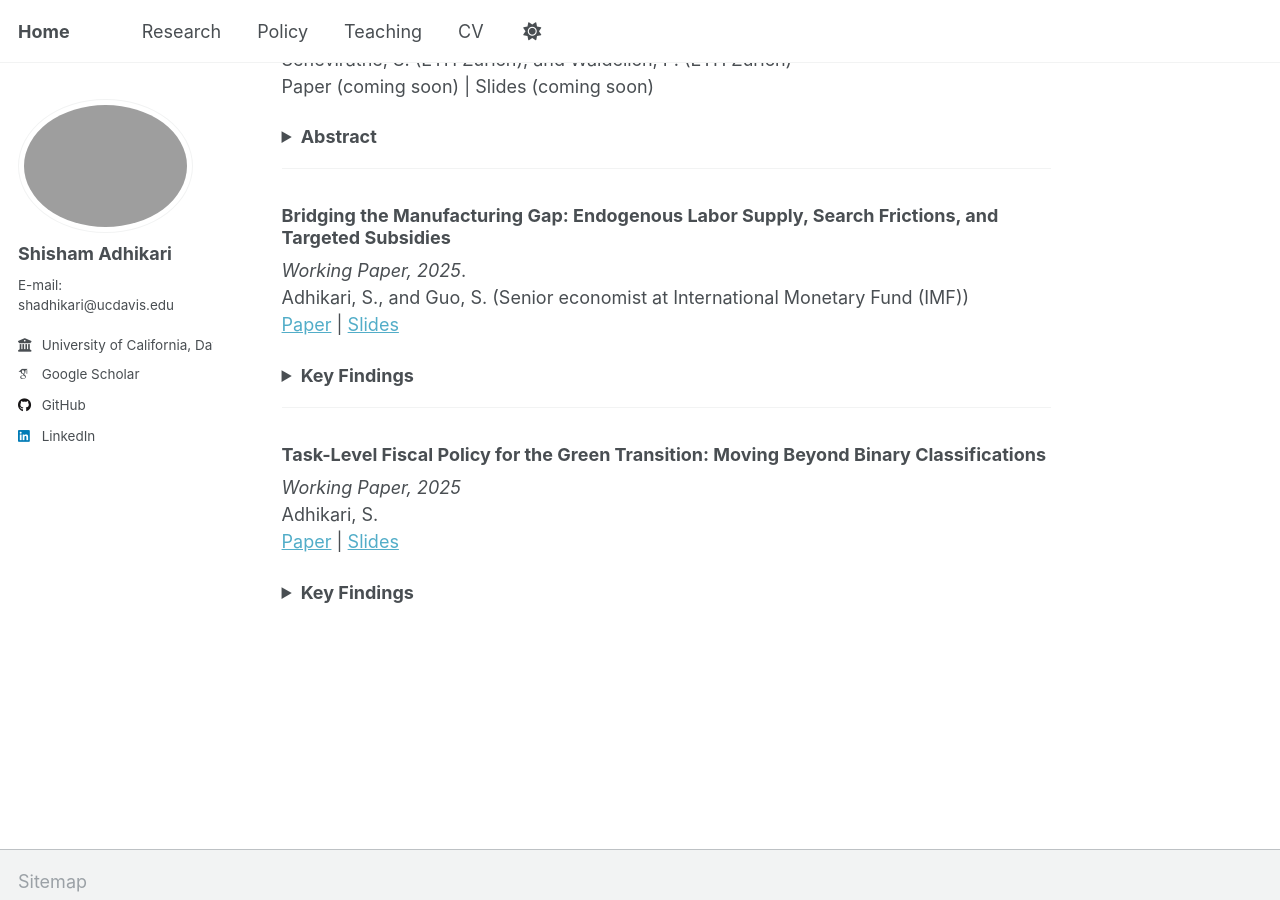
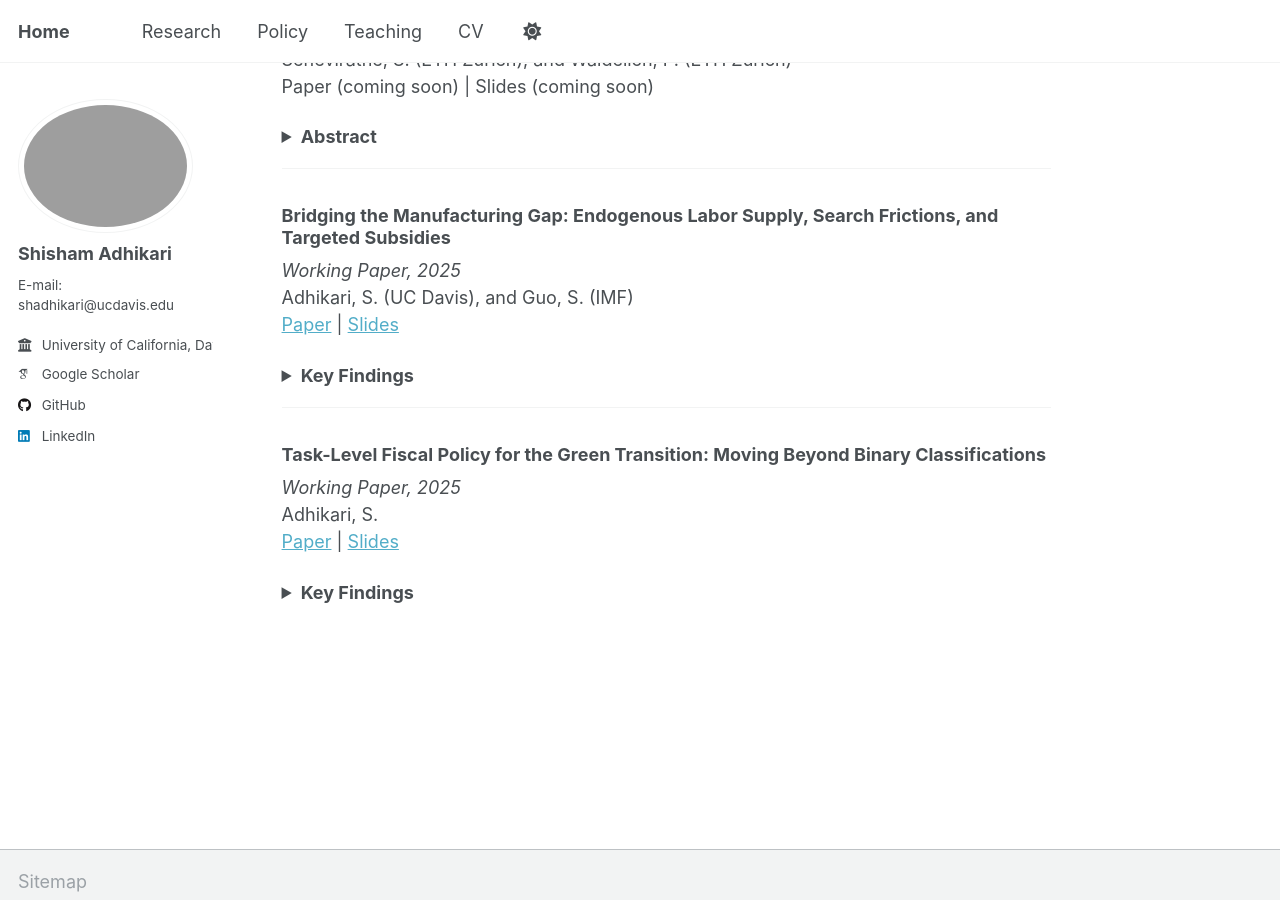
Before and after one commit to adhikars11/shadhikari, a Jekyll site: the page built from _pages/research.md, in a window 1280 px wide and 900 px high, scrolled down 793 px. Built offline with Jekyll 4.4.1, drawn with Linux system fonts in a browser that asks for light colours; some web fonts are replaced.

Commit message:
Update author affiliations in research.md

```diff
--- a/_pages/research.md
+++ b/_pages/research.md
@@ -51,8 +51,8 @@ A large empirical literature has linked weather shocks to GDP to estimate future
 ---
 
 ### Bridging the Manufacturing Gap: Endogenous Labor Supply, Search Frictions, and Targeted Subsidies
-*Working Paper, 2025*.
-Adhikari, S., and Guo, S. (Senior economist at International Monetary Fund (IMF))
+*Working Paper, 2025*
+Adhikari, S. (UC Davis), and Guo, S. (IMF)
 [Paper](#) | [Slides](#)
 <details><summary><strong>Key Findings</strong></summary>
 <ul>
```
